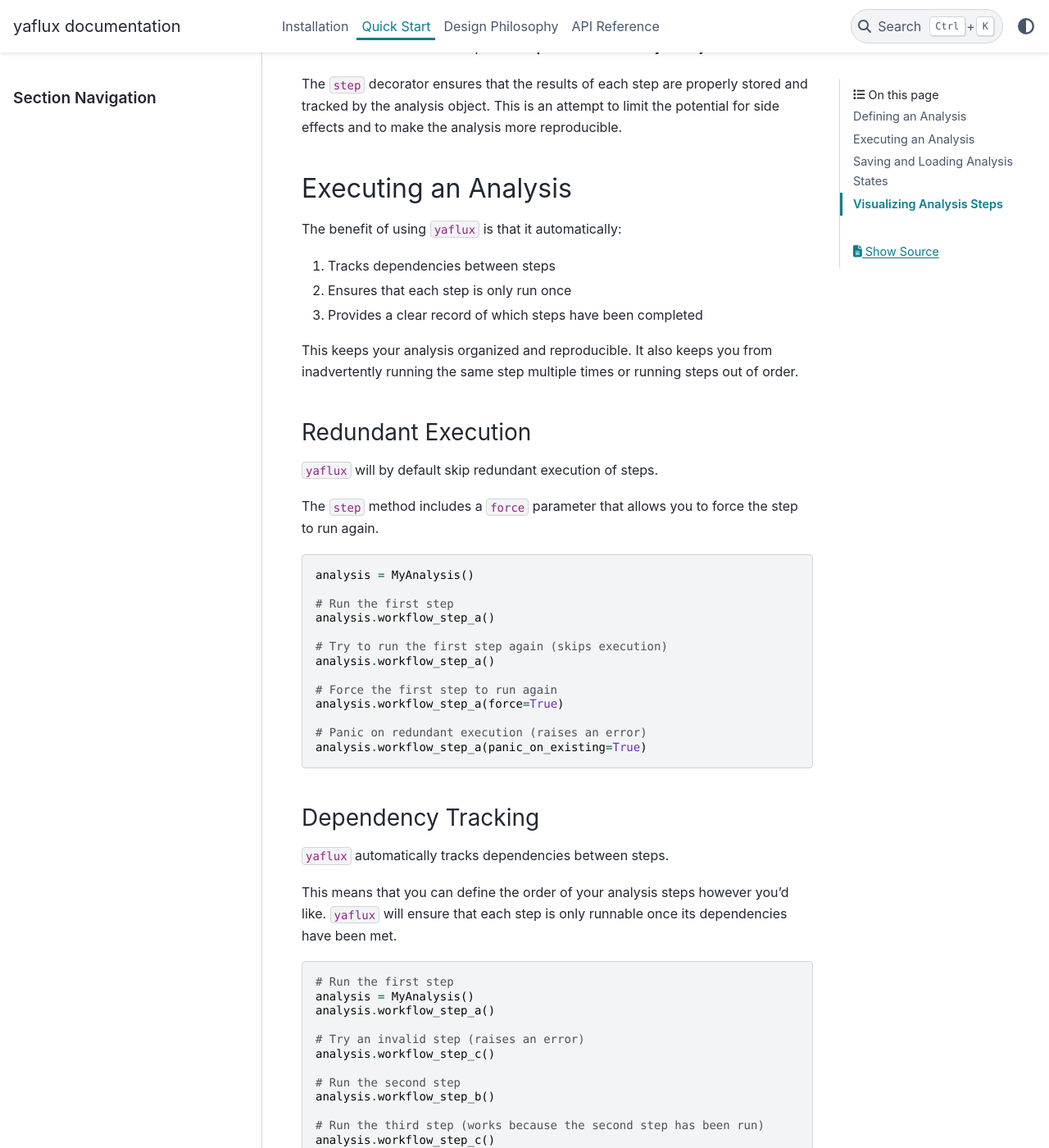
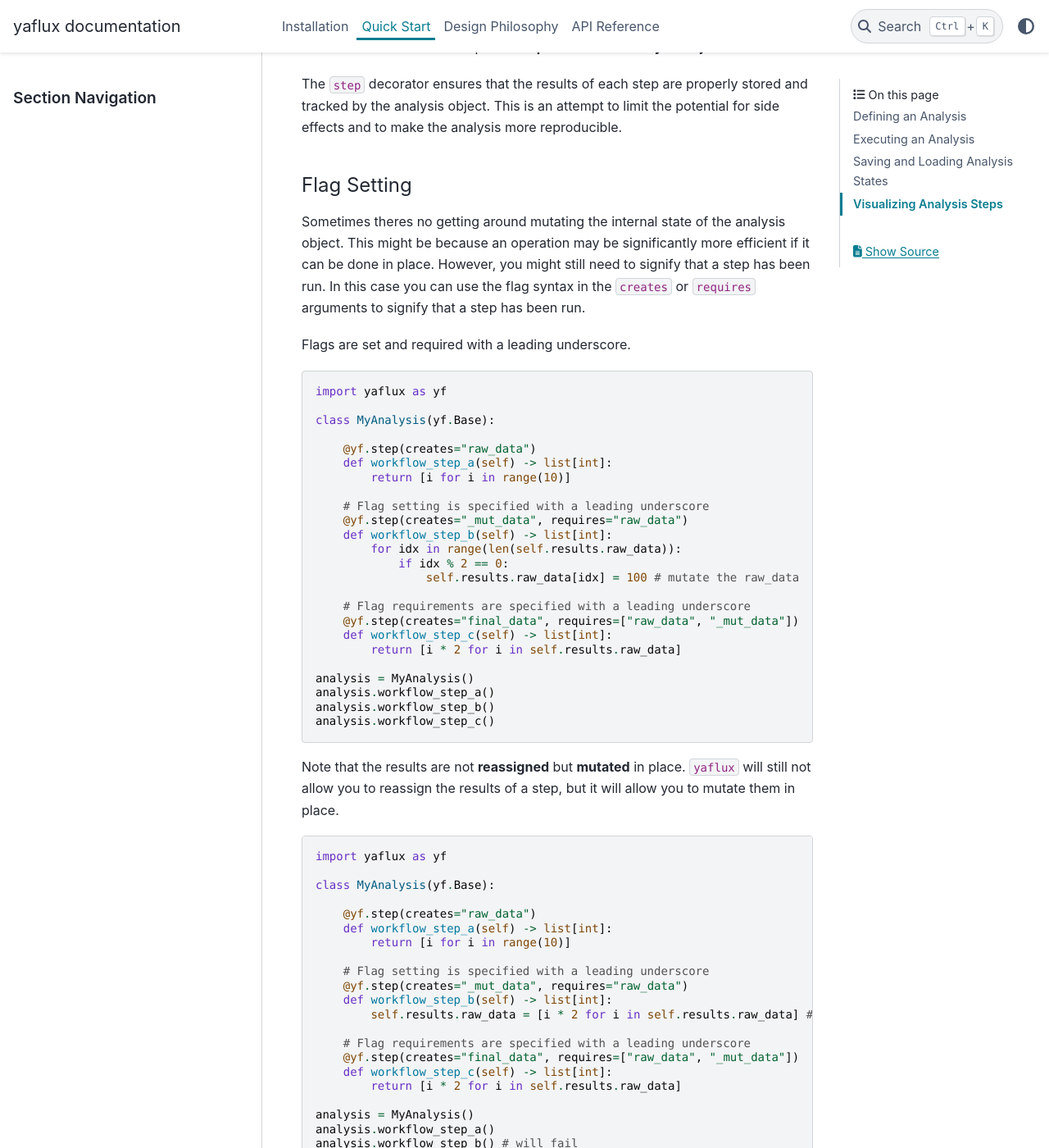
Before and after one commit to noamteyssier/yaflux, a Sphinx documentation site: the page built from docs/source/quick_start.md, in a window 1280 px wide and 1400 px high, scrolled down 1904 px. Shown: the whole window at 82% size. Built offline with Sphinx 7.4.7 and the PyData theme 0.15.4, drawn with Linux system fonts in a browser that asks for light colours.

Commit message:
docs: added documentation of flags

````diff
--- a/docs/source/quick_start.md
+++ b/docs/source/quick_start.md
@@ -75,6 +75,69 @@
 
 The `step` decorator ensures that the results of each step are properly stored and tracked by the analysis object.
 This is an attempt to limit the potential for side effects and to make the analysis more reproducible.
+
+#### Flag Setting
+
+Sometimes theres no getting around mutating the internal state of the analysis object.
+This might be because an operation may be significantly more efficient if it can be done in place.
+However, you might still need to signify that a step has been run.
+In this case you can use the flag syntax in the `creates` or `requires` arguments to signify that a step has been run.
+
+Flags are set and required with a leading underscore.
+
+```python
+import yaflux as yf
+
+class MyAnalysis(yf.Base):
+
+    @yf.step(creates="raw_data")
+    def workflow_step_a(self) -> list[int]:
+        return [i for i in range(10)]
+
+    # Flag setting is specified with a leading underscore
+    @yf.step(creates="_mut_data", requires="raw_data")
+    def workflow_step_b(self) -> list[int]:
+        for idx in range(len(self.results.raw_data)):
+            if idx % 2 == 0:
+                self.results.raw_data[idx] = 100 # mutate the raw_data
+
+    # Flag requirements are specified with a leading underscore
+    @yf.step(creates="final_data", requires=["raw_data", "_mut_data"])
+    def workflow_step_c(self) -> list[int]:
+        return [i * 2 for i in self.results.raw_data]
+
+analysis = MyAnalysis()
+analysis.workflow_step_a()
+analysis.workflow_step_b()
+analysis.workflow_step_c()
+```
+
+Note that the results are not **reassigned** but **mutated** in place.
+`yaflux` will still not allow you to reassign the results of a step, but it will allow you to mutate them in place.
+
+```python
+import yaflux as yf
+
+class MyAnalysis(yf.Base):
+
+    @yf.step(creates="raw_data")
+    def workflow_step_a(self) -> list[int]:
+        return [i for i in range(10)]
+
+    # Flag setting is specified with a leading underscore
+    @yf.step(creates="_mut_data", requires="raw_data")
+    def workflow_step_b(self) -> list[int]:
+        self.results.raw_data = [i * 2 for i in self.results.raw_data] # will fail
+
+    # Flag requirements are specified with a leading underscore
+    @yf.step(creates="final_data", requires=["raw_data", "_mut_data"])
+    def workflow_step_c(self) -> list[int]:
+        return [i * 2 for i in self.results.raw_data]
+
+analysis = MyAnalysis()
+analysis.workflow_step_a()
+analysis.workflow_step_b() # will fail
+```
 
 ## Executing an Analysis
 
````
